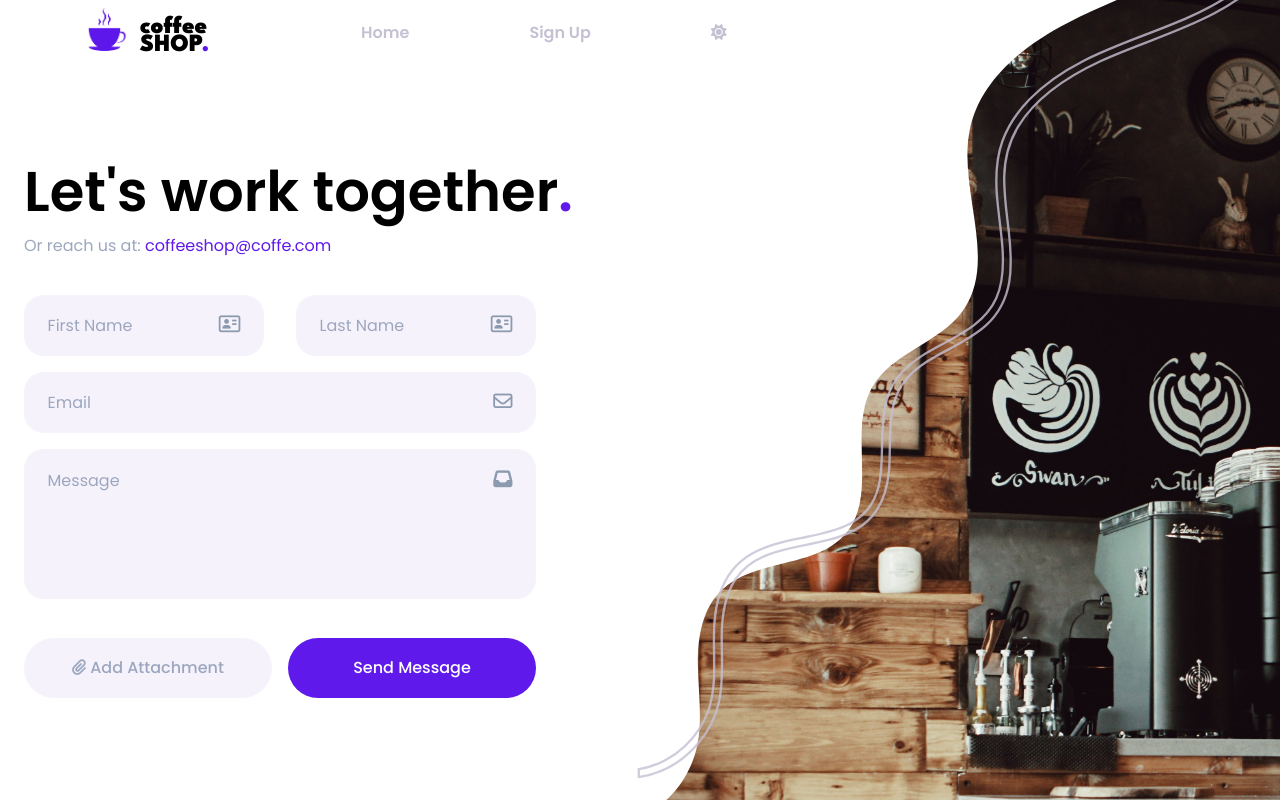
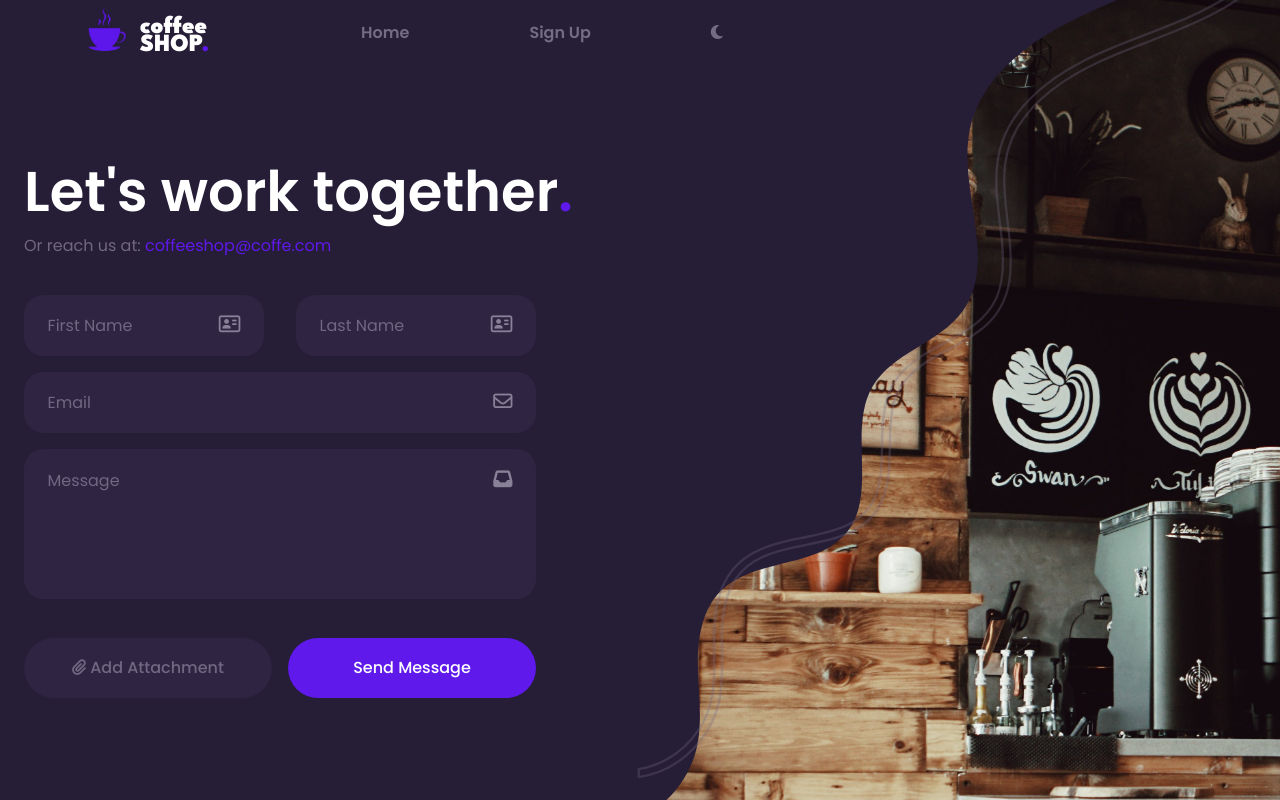
Before and after one commit to benahink/contact-form-animated-js, a plain HTML site: page index.html in a window 1280 px wide. Both pictures are taken after a click on the element 718 px from the left and 32 px from the top of the page. Drawn offline with Linux system fonts and the light colour scheme; a web font is replaced by a local one.

Commit message:
theme toggle completed

```diff
--- a/app.js
+++ b/app.js
@@ -1,4 +1,17 @@
 const inputs = document.querySelectorAll(".contact-input");
+const toggleBtn = document.querySelector(".theme-toggle");
+const allElements = document.querySelectorAll("*");
+
+toggleBtn.addEventListener("click", () => {
+  document.body.classList.toggle("dark");
+
+  allElements.forEach(el => {
+    el.classList.add("transition");
+    setTimeout(() => {
+      el.classList.remove("transition");
+    }, 1000);
+  });
+});
 
 inputs.forEach(input => {
   input.addEventListener("focus", () => {
--- a/styles.css
+++ b/styles.css
@@ -19,6 +19,30 @@ body {
   --input-bg-hover: hsla(var(--main-hue), 50%, 50%, 14%);
   --light-text-color: #9ca7bf;
   --input-text: #8c9aaf;
+  --input-shadow: hsla(var(--main-hue), 92%, 54%, 0.169);
+}
+
+.dark {
+  --bg-color: hsl(var(--main-hue), 30%, 16.5%);
+  --input-bg: hsla(var(--main-hue), 22%, 50%, 11%);
+  --input-bg-hover: hsla(var(--main-hue), 22%, 50%, 18.5%);
+  --nav-color: hsl(var(--main-hue), 10%, 47%);
+  --light-text-color: hsl(var(--main-hue), 12%, 46%);
+  --input-text: hsl(var(--main-hue), 10%, 55%);
+  --input-shadow: hsla(var(--main-hue), 92%, 54%, 0.2);
+  --text-color: #fff;
+}
+
+.dark .logo img.dark-light-logo {
+  opacity: 1;
+}
+
+.dark #second-wave {
+  opacity: 0.3;
+}
+
+.transition {
+  transition: 1s !important;
 }
 
 a {
@@ -108,6 +132,14 @@ header ul {
 
 .theme-toggle .fa-sun {
   display: inline;
+}
+
+.dark .theme-toggle .fa-moon {
+  display: inline;
+}
+
+.dark .theme-toggle .fa-sun {
+  display: none;
 }
 
 .contact {
@@ -201,7 +233,7 @@ header ul {
   font-weight: 600;
   font-size: 0.95rem;
   border: 2px solid transparent;
-  box-shadow: 0 0 0 0px hsla(var(--main-hue), 92%, 54%, 0.169);
+  box-shadow: 0 0 0 0px var(--input-shadow);
   transition: 0.3s;
 }
 
```
